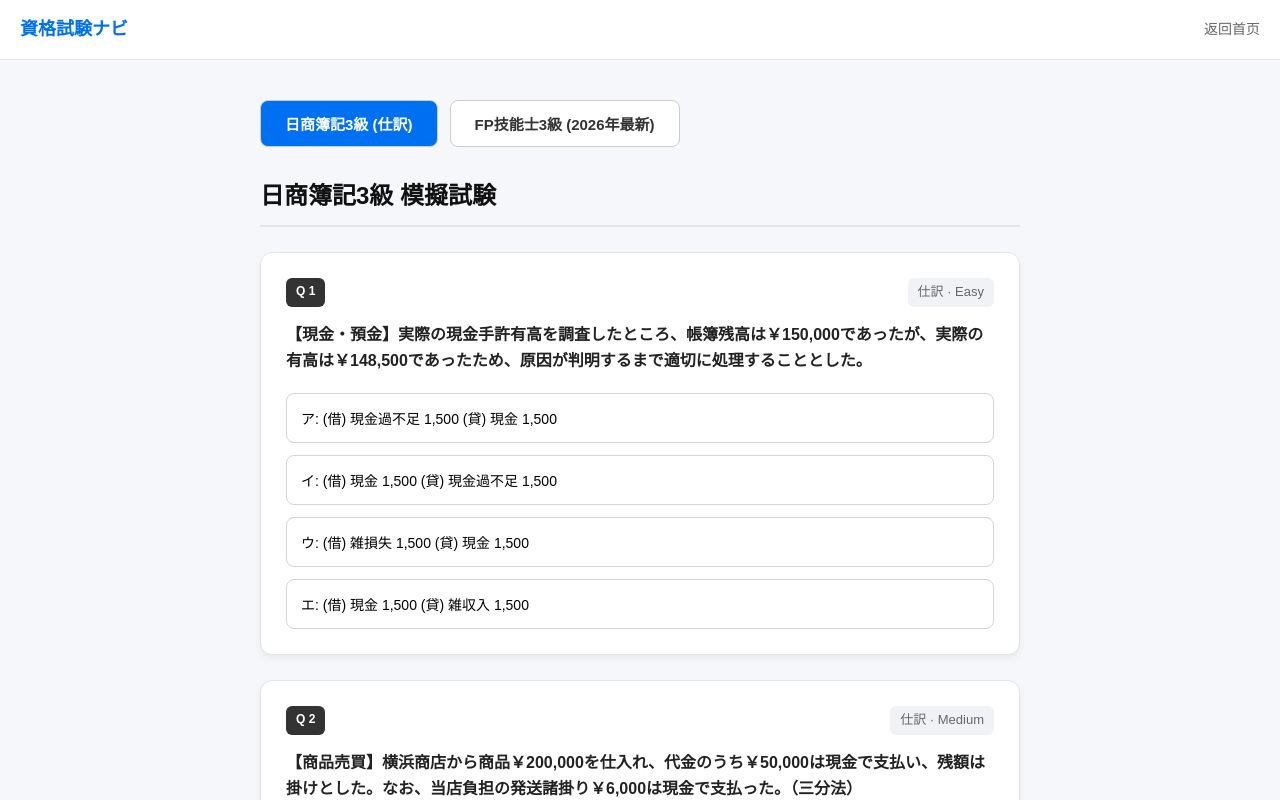
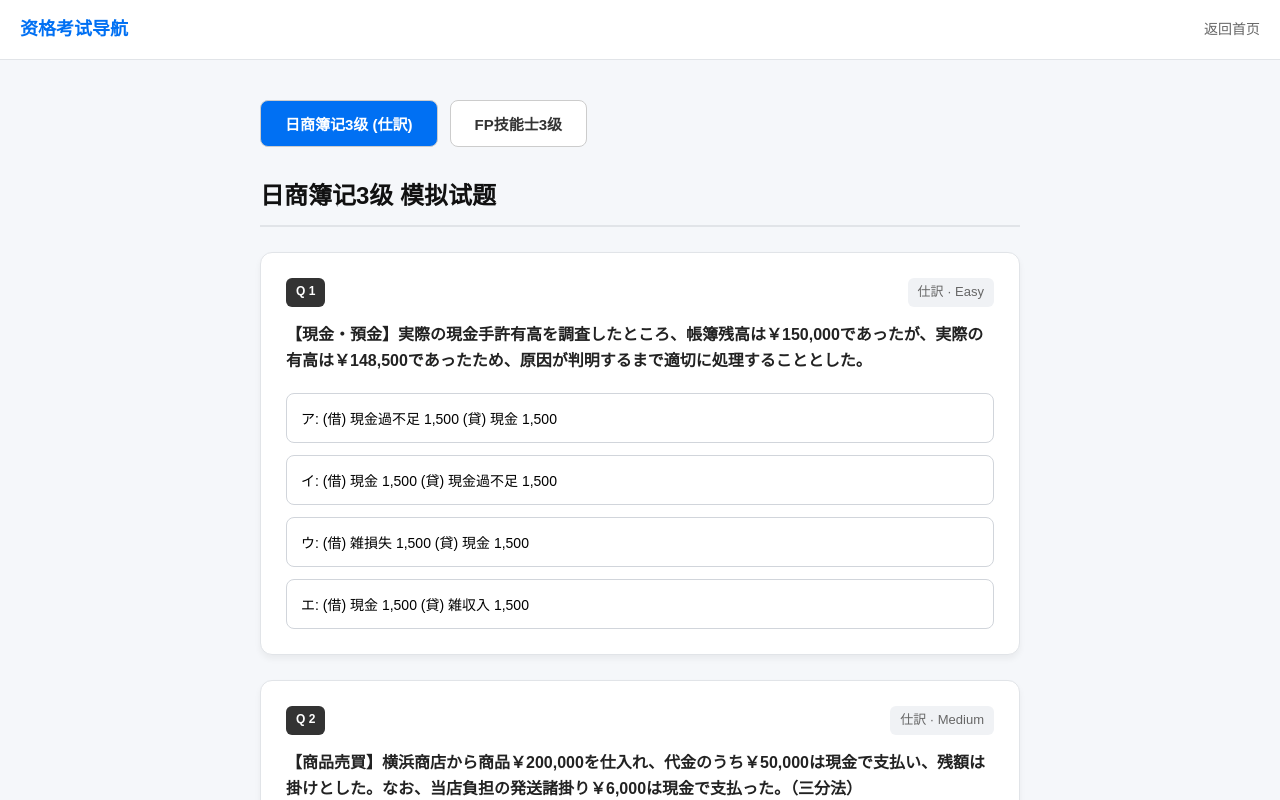
Before and after one commit to zrqZRQ77/japanese-web, a Next.js app in the folder goukaku-navi/: page /exams in a window 1280 px wide. Shown: the top 800 px of the page. Built offline with nearby package versions, Linux system fonts and the light colour scheme.

Commit message:
Update page.js

```diff
--- a/goukaku-navi/app/exams/page.js
+++ b/goukaku-navi/app/exams/page.js
@@ -3,7 +3,7 @@
 import React, { useState } from 'react';
 import Link from 'next/link';
 
-// 放弃使用容易让人迷路的 @ 符号，直接用绝对安全的精准退级路径
+// 严格对应你第3张截图的真实路径：goukaku-navi/data/boki3.json
 import bokiData from '../../data/boki3.json';
 import fpData from '../../data/fp3.json';
 
@@ -22,9 +22,9 @@ export default function ExamsPage() {
 
   return (
     <div style={{ display: 'flex', flexDirection: 'column', minHeight: '100vh', backgroundColor: '#f5f7fa', fontFamily: 'sans-serif' }}>
-      {/* 简易替代版顶部导航栏，防止组件报错 */}
+      {/* 自带简易导航栏，不依赖外部组件，确保绝不报错 */}
       <div style={{ background: '#fff', padding: '15px 20px', borderBottom: '1px solid #e1e4e8', display: 'flex', justifyContent: 'space-between', alignItems: 'center' }}>
-        <span style={{ fontWeight: 'bold', fontSize: '18px', color: '#0070f3' }}>資格試験ナビ</span>
+        <span style={{ fontWeight: 'bold', fontSize: '18px', color: '#0070f3' }}>资格考试导航</span>
         <Link href="/" style={{ color: '#666', textDecoration: 'none', fontSize: '14px' }}>返回首页</Link>
       </div>
 
@@ -33,23 +33,23 @@ export default function ExamsPage() {
         <div style={{ display: 'flex', gap: '12px', marginBottom: '30px' }}>
           <button
             onClick={() => { setCurrentExam('boki'); setSelectedAnswers({}); setShowExplanations({}); }}
-            style={{ padding: '12px 24px', fontSize: '15px', fontWeight: 'bold', cursor: 'pointer', backgroundColor: currentExam === 'boki' ? '#0070f3' : '#fff', color: currentExam === 'boki' ? '#fff' : '#333', border: '1px solid #ccc', borderRadius: '8px', transition: 'all 0.2s' }}
+            style={{ padding: '12px 24px', fontSize: '15px', fontWeight: 'bold', cursor: 'pointer', backgroundColor: currentExam === 'boki' ? '#0070f3' : '#fff', color: currentExam === 'boki' ? '#fff' : '#333', border: '1px solid #ccc', borderRadius: '8px' }}
           >
-            日商簿記3級 (仕訳)
+            日商簿记3级 (仕訳)
           </button>
           <button
             onClick={() => { setCurrentExam('fp'); setSelectedAnswers({}); setShowExplanations({}); }}
-            style={{ padding: '12px 24px', fontSize: '15px', fontWeight: 'bold', cursor: 'pointer', backgroundColor: currentExam === 'fp' ? '#0070f3' : '#fff', color: currentExam === 'fp' ? '#fff' : '#333', border: '1px solid #ccc', borderRadius: '8px', transition: 'all 0.2s' }}
+            style={{ padding: '12px 24px', fontSize: '15px', fontWeight: 'bold', cursor: 'pointer', backgroundColor: currentExam === 'fp' ? '#0070f3' : '#fff', color: currentExam === 'fp' ? '#fff' : '#333', border: '1px solid #ccc', borderRadius: '8px' }}
           >
-            FP技能士3級 (2026年最新)
+            FP技能士3级
           </button>
         </div>
 
         <h1 style={{ fontSize: '24px', color: '#111', marginBottom: '25px', paddingBottom: '10px', borderBottom: '2px solid #e1e4e8' }}>
-          {currentExam === 'boki' ? '日商簿記3級 模擬試験' : 'FP技能士3級 模擬試験'}
+          {currentExam === 'boki' ? '日商簿记3级 模拟试题' : 'FP技能士3级 模拟试题'}
         </h1>
 
-        {/* 题目循环 */}
+        {/* 题目列表 */}
         {questions.map((q, index) => {
           const userAnswer = selectedAnswers[index];
           const isCorrect = userAnswer === q.correct_answer;
@@ -71,7 +71,7 @@ export default function ExamsPage() {
                   const isCurrentOptCorrect = letter === q.correct_answer;
 
                   let btnStyle = {
-                    padding: '14px', textAlign: 'left', fontSize: '14px', borderRadius: '8px', border: '1px solid #d1d5db', backgroundColor: '#fff', cursor: 'pointer', transition: 'all 0.2s', width: '100%', fontWeight: '500'
+                    padding: '14px', textAlign: 'left', fontSize: '14px', borderRadius: '8px', border: '1px solid #d1d5db', backgroundColor: '#fff', cursor: 'pointer', width: '100%', fontWeight: '500'
                   };
 
                   if (userAnswer) {
@@ -99,11 +99,11 @@ export default function ExamsPage() {
                 })}
               </div>
 
-              {/* 答案与白话解析 */}
+              {/* 白话解析 */}
               {showExplanations[index] && (
                 <div style={{ marginTop: '20px', padding: '15px 20px', background: '#f8f9fa', borderLeft: '4px solid #0070f3', borderRadius: '0 8px 8px 0' }}>
                   <div style={{ fontWeight: 'bold', fontSize: '15px', color: isCorrect ? '#34a853' : '#ea4335', marginBottom: '8px' }}>
-                    {isCorrect ? '⭕ 正解！' : `❌ 不正解（正解は ${q.correct_answer}）`}
+                    {isCorrect ? '⭕ 正解！' : `❌ 不正解（正解是 ${q.correct_answer}）`}
                   </div>
                   <p style={{ fontSize: '14px', color: '#444', lineHeight: '1.6', margin: 0 }}>{q.explanation}</p>
                 </div>
@@ -114,7 +114,7 @@ export default function ExamsPage() {
       </main>
 
       <div style={{ textAlign: 'center', padding: '20px', color: '#999', fontSize: '12px', borderTop: '1px solid #e1e4e8', background: '#fff' }}>
-        © 2026 資格試験ナビ. All Rights Reserved.
+        © 2026 资格考试导航. All Rights Reserved.
       </div>
     </div>
   );
```
